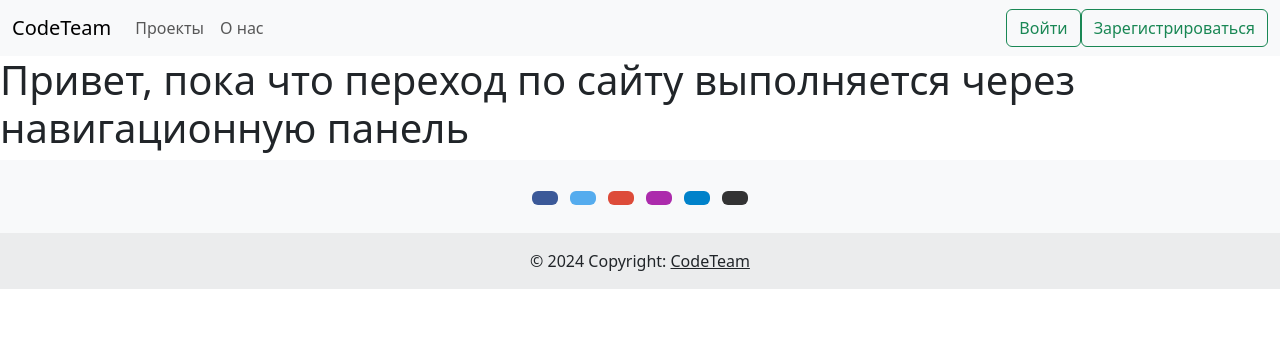
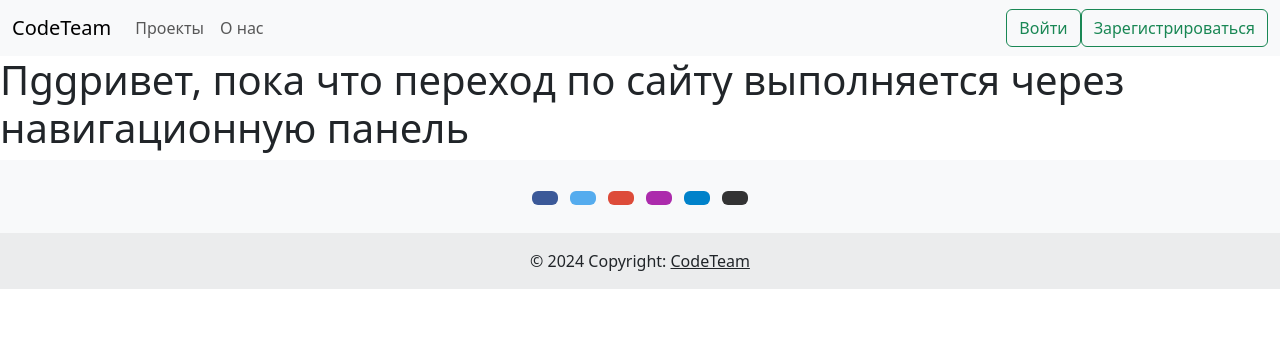
Before and after one commit to SpyBorgFly/CodeTeam, a Django app: template main/templates/main/index.html in a window 1280 px wide. Shown: the top 356 px of the page. Run offline with Django 5.2, Linux system fonts and the light colour scheme; the template is opened without the code that fills it, so the values that code supplies are empty.

Commit message:
тест

```diff
--- a/main/templates/main/index.html
+++ b/main/templates/main/index.html
@@ -8,6 +8,6 @@
 {% load static %}
     <link rel="stylesheet" href="{% static 'main/index.css' %}">
 
-<h1>Привет, пока что переход по сайту выполняется через навигационную панель</h1>
+<h1>Пggривет, пока что переход по сайту выполняется через навигационную панель</h1>
 
 {% endblock %}
```
Also changed, not shown: db.sqlite3.
